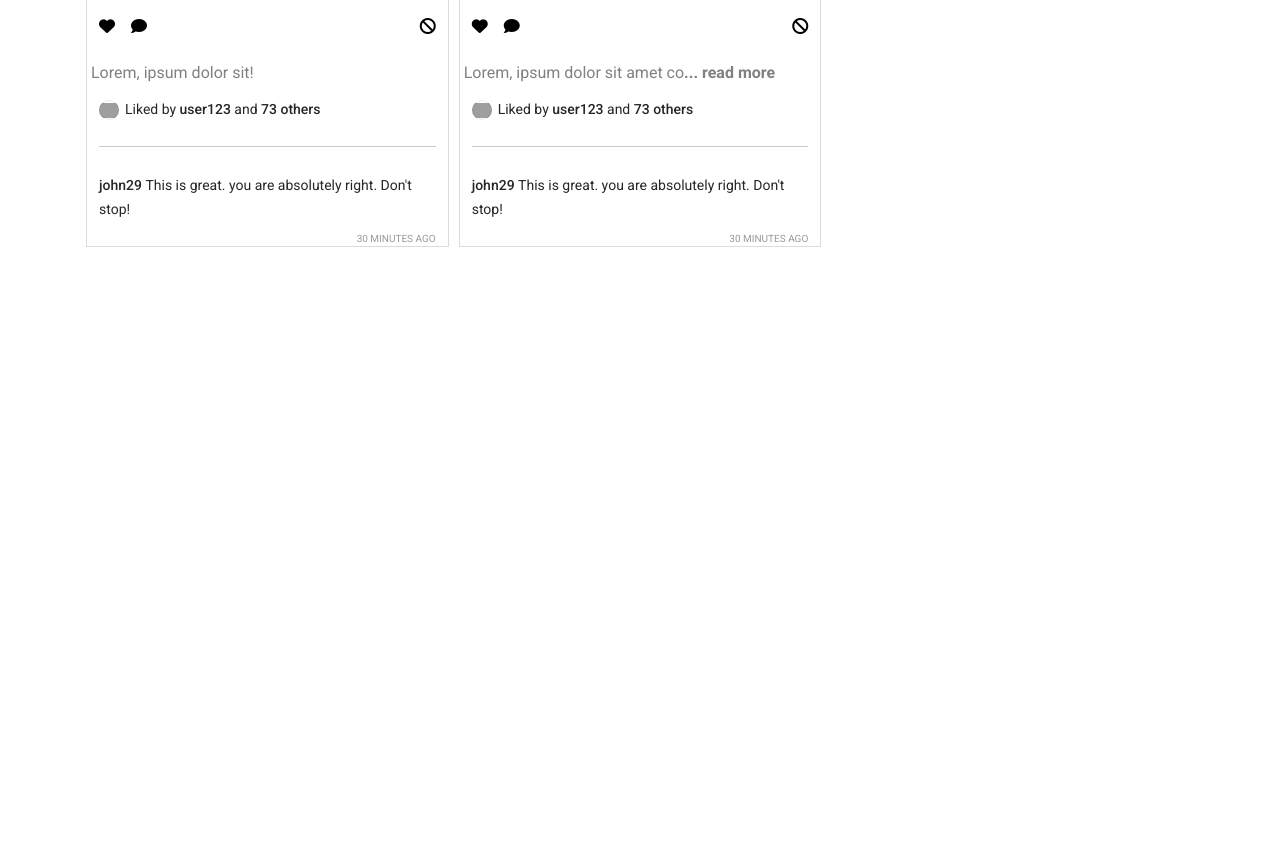
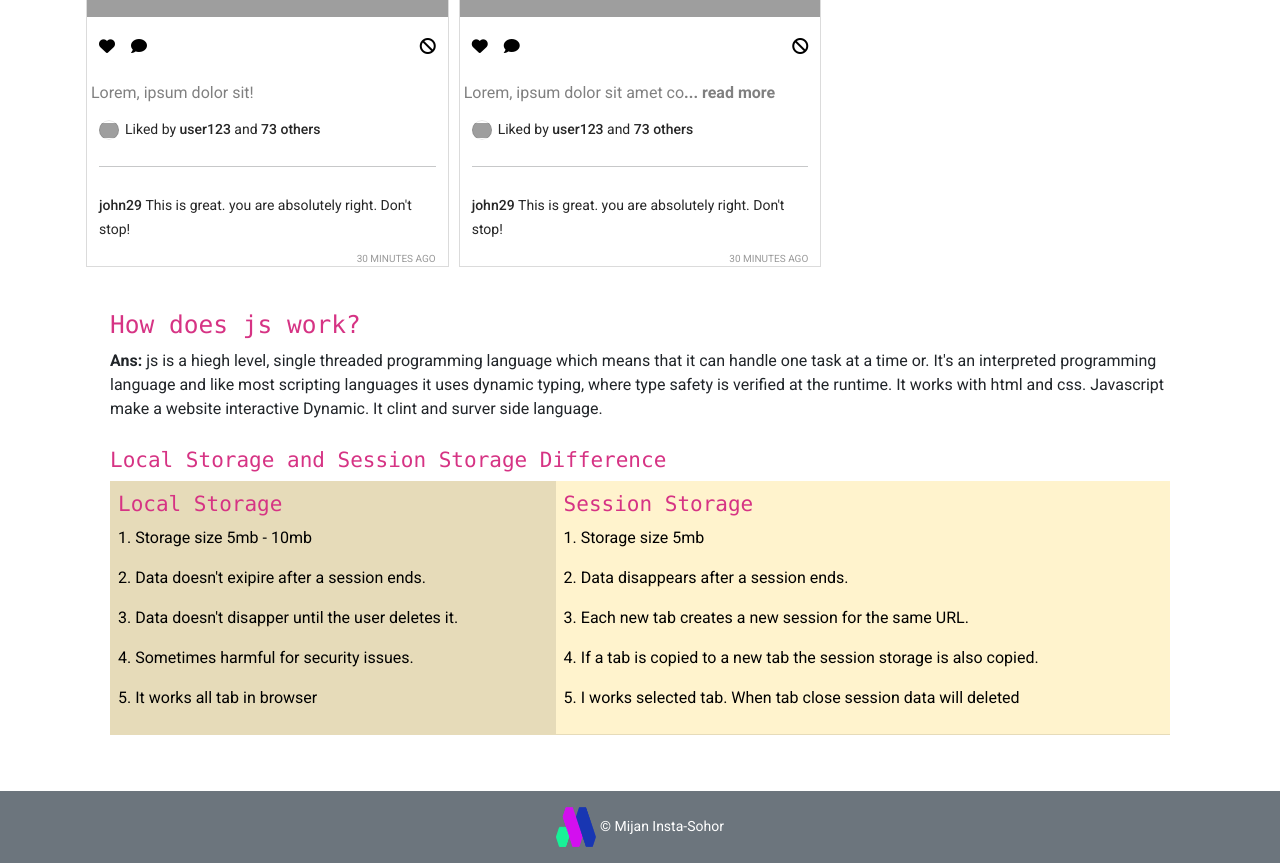
Before and after one commit to mijan-joy/insta-shohor-assignment-7, a plain HTML site: page index.html in a window 1280 px wide. Shown: the part 1285-2148 px from the top of the page. Before the commit the page ends 1548 px from the top, so only its background shows below. Drawn offline with nearby package versions, Linux system fonts and the light colour scheme; grey boxes are pictures that could not be loaded.

Commit message:
All Bug and queastion are ok, thats final

```diff
--- a/index.html
+++ b/index.html
@@ -32,8 +32,8 @@
 
     <body>
         <header>
-            <nav class="navbar navbar-expand-lg navbar-light bg-light px-5">
-                <a class="navbar-brand" href="#">Mijan Insta-Sohor</a>
+            <nav class="navbar navbar-expand-lg navbar-light bg-secondary px-5">
+                <a class="navbar-brand text-white fw-bold" href="#"><img width="50px" height="50px" src="img/logo.png" alt="">Insta-Sohor</a>
                 <button
                     class="navbar-toggler"
                     type="button"
@@ -76,8 +76,45 @@
             <div id="reported">
                 <h1>Reported posts</h1>
             </div>
+            <section class="py-3">
+                <article class="m-4">
+                    <h3><code>How does js work?</code></h3>
+                    <p> <span> <b>Ans:</b> </span> js is a hiegh level, single threaded programming language which means that it can handle one task at a time or. It's an interpreted programming language and like most scripting languages  it uses dynamic typing, where type safety is verified at the runtime. It works with html and css. Javascript make a website interactive Dynamic. It clint and surver side language.
+                    </p>
+                </article>
+
+                <article class="m-4">
+                    <h4> <code>Local Storage and Session Storage Difference</code></h4>
+                    <table class="table table-warning">
+                        <tbody>
+                            <tr>
+                                <td colspan="2" class="table-active"><h4><code>Local Storage</code> </h4>
+                                    <p>1. Storage size 5mb - 10mb</p>
+                                    <p>2. Data doesn't exipire after a session ends.</p>
+                                    <p>3. Data doesn't disapper until the user deletes it.</p>
+                                    <p>4. Sometimes harmful for security issues.</p>
+                                    <p>5. It works all tab in browser</p>
+                                </td>
+                                <td>
+                                    <h4><code>Session Storage</code></h4>
+                                    <p>1. Storage size 5mb</p>
+                                    <p>2. Data disappears after a session ends.</p>
+                                    <p>3. Each new tab creates a new session for the same URL.</p>
+                                    <p>4. If a tab is copied to a new tab the session storage is also copied.</p>
+                                    <p>5. I works selected tab. When tab close session data will deleted</p>
+                                </td>
+                            </tr>
+                        </tbody>
+                    </table>
+                </article>
+            </section>
         </main>
-        <footer></footer>
+        <footer class="bg-secondary py-3">
+            <div class="container text-center mx-auto text-white">
+                <img src="img/logo.png" width="40px" height="40px" alt="">
+                <small>&copy; Mijan Insta-Sohor</small>
+            </div>
+        </footer>
 
         <!-- add javascript  file  -->
         <script src="./js/app.js"></script>
```
Also changed, not shown: img/logo.png (added).
